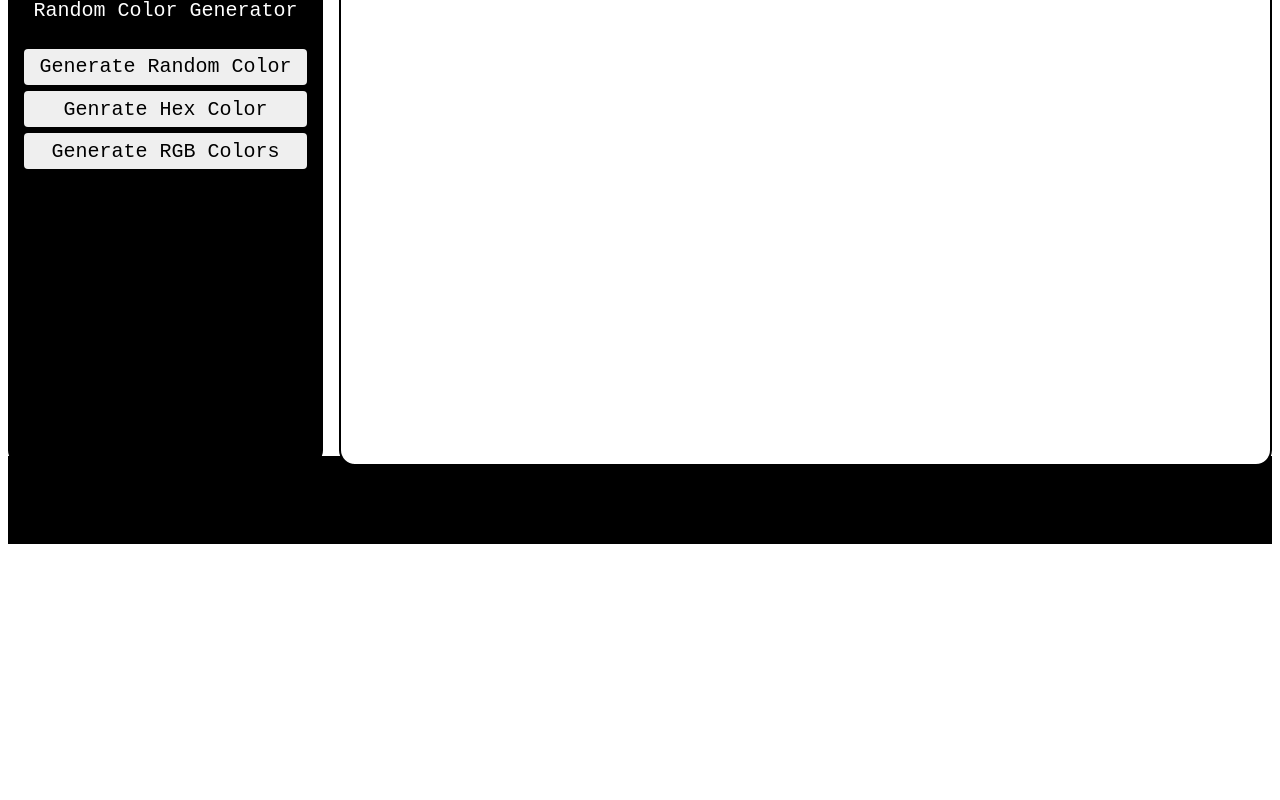
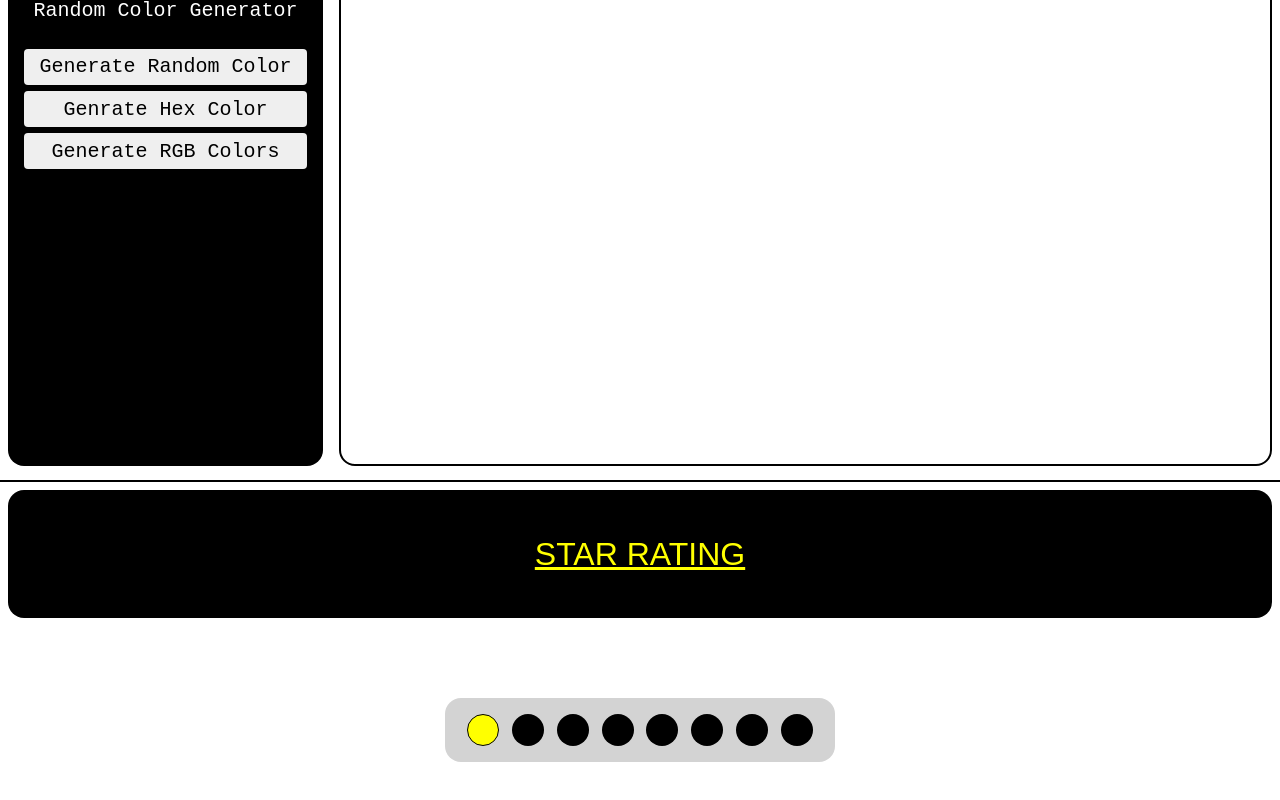
Before and after one commit to RavjitSingh2000/React, a React (Vite) app in the folder react-projects/: page / in a window 1280 px wide. Shown: the part 2258-3058 px from the top of the page. Built offline with nearby package versions, Linux system fonts and the light colour scheme.

Commit message:
Project (3/25): Star rating complete

```diff
--- a/react-projects/src/components/StarRating/index.jsx
+++ b/react-projects/src/components/StarRating/index.jsx
@@ -1,13 +1,42 @@
+import { useState } from "react";
 import "./style.css";
 
-function StarRating() {
+function StarRating({ numOfStars=8 }) {
+
+    const [rating, setRating] = useState(0);
+    const [hoverState, setHoverState] = useState(0);
+
+    const handleMouseClick = (index) => {
+        setRating(index);
+
+    }
+    const handleMouseHover = (index) => {
+        setHoverState(index);
+    }
+    const handleMouseLeave = () => {
+        hoverState(rating);
+    }
+
+
+
     return (
         <main className="main-wrapper">
             <header className="main-wrapper-header">
                 <p className="header-text">STAR RATING</p>
             </header>
             <section className="stars-wrapper">
-                <div className="star"></div>
+                {
+                    [...Array(numOfStars)].map((i, index) => {
+                        return <div
+                            className={`star ${index <= (hoverState || rating) ? 'star-selected':''}`}
+                            key={index}
+                            onClick={() => handleMouseClick(index)}
+                            onMouseMove={() => handleMouseHover(index)}
+                            onMouseLeave={() => handleMouseLeave()}
+                        >
+                        </div>
+                    })
+                }
             </section>
         </main>
     )
--- a/react-projects/src/components/StarRating/style.css
+++ b/react-projects/src/components/StarRating/style.css
@@ -1,27 +1,56 @@
 .main-wrapper {
     height: 100vh;
     width: 100vw;
-    display: block;
+    display: flex;
+    flex-direction: column;
     background-color: white;
     padding: 0.5rem;
     overflow-x: hidden;
+    margin: 2rem 0;
+    border-top: 2px solid black;
 }
 
 .main-wrapper-header {
     box-sizing: border-box;
-    padding: 1rem;
+    padding: 0.5rem;
     background-color: black;
+    border-radius: 1rem;
+    font-family: Arial, Helvetica, sans-serif;
+}
+
+.header-text {
+    color: yellow;
+    text-decoration: underline;
+    font-size: xx-large;
+    text-align: center;
 }
 
 .stars-wrapper {
     display: flex;
-    flex-direction: column;
+    flex-direction: row;
     justify-content: center;
     align-self: center;
+    margin: 5rem;
+    background-color: lightgray;
+    border-radius: 1rem;
+    padding: 1rem;
+    min-width: 20%;
 }
 
 .star {
     width: 2rem;
     height: 2rem;
-    border: 50%;
+    border-radius: 50%;
+    background-color: black;
+    margin: 0 0.4rem;
 }
+
+.star:hover{
+    background-color: yellow;
+    transition: background-color 0.3s ease;
+}
+
+.star-selected{
+    background-color: yellow;
+    border: 0.5px solid black;
+}
```
